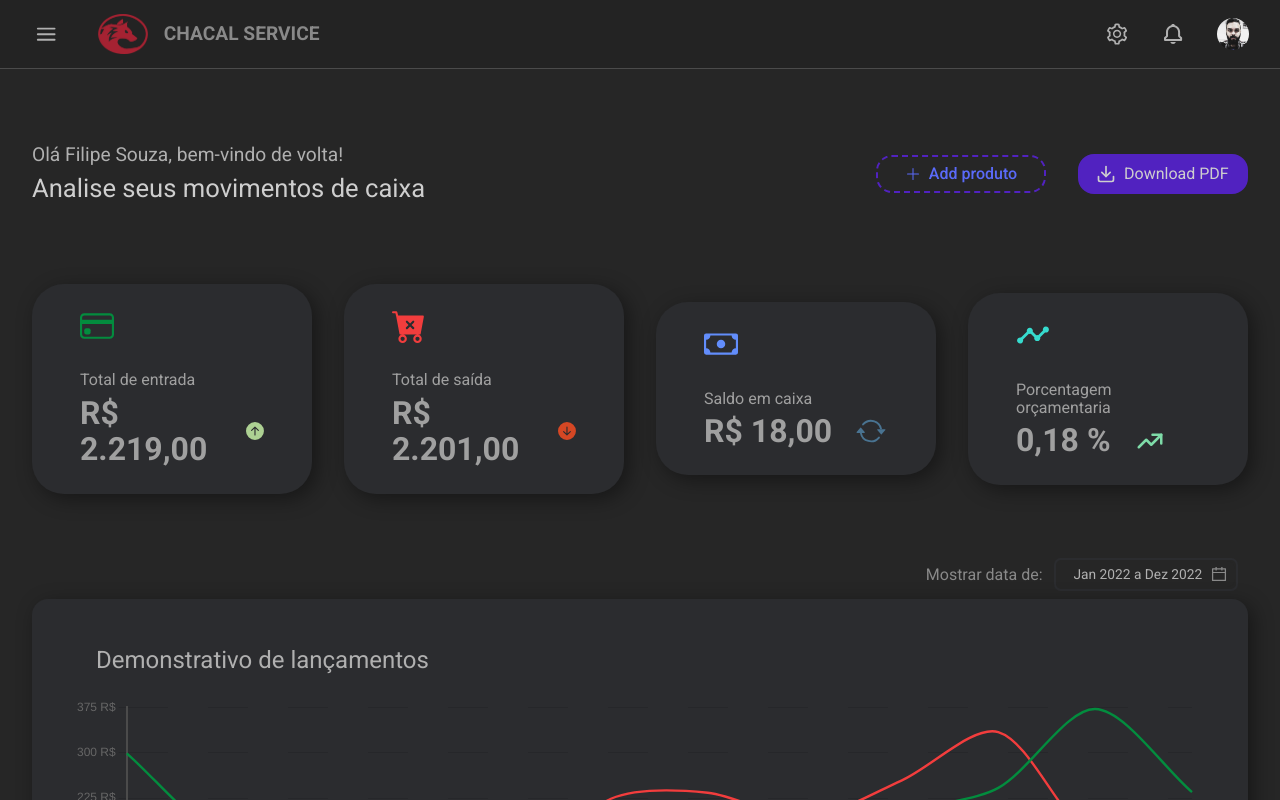
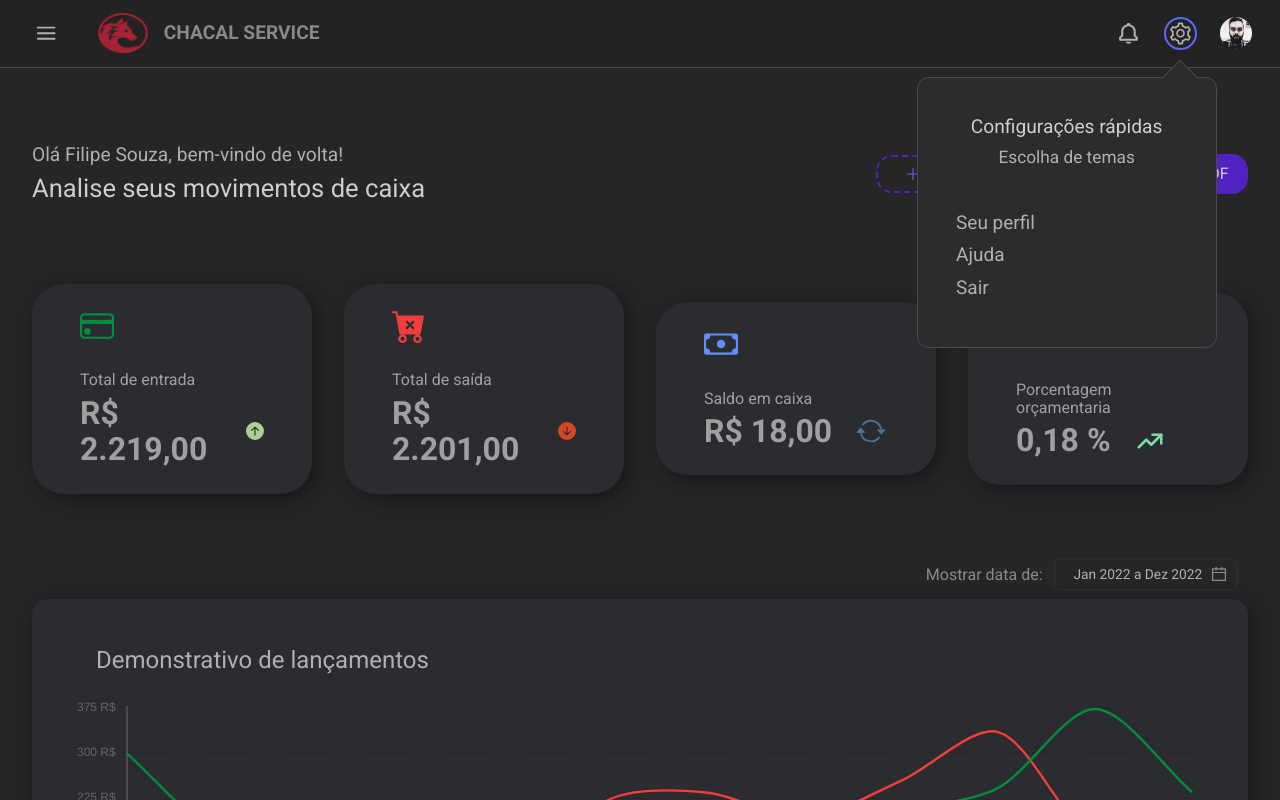
Before and after one commit to Fsouzza/chacal-servicev2, a React (Create React App) app: page / in a window 1280 px wide. Both pictures are taken after a click on the button 1172 px from the left and 34 px from the top of the page. Shown: the top 800 px of the page. Built offline with nearby package versions, Linux system fonts and the light colour scheme.

Commit message:
refatoracao components dropdown

```diff
--- a/src/components/header/dropdownMenus/dropdownItem/DropdownItem.tsx
+++ /dev/null
@@ -1,16 +0,0 @@
-import styles from '../dropdownPerfil/DropdownPerfil.module.scss';
-import { ReactNode } from 'react';
-
-interface Props {
-  icon: ReactNode
-  text: string
-}
-
-export const DropdownItem = (props: Props ) => {
-  return(
-    <li className={styles.profileMenu__item}>
-      {props.icon}
-      <a href='#'>{props.text}</a>
-    </li>
-  );
-};
--- a/src/components/header/dropdownMenus/dropdownPerfil/DropdownPerfil.module.scss
+++ b/src/components/header/dropdownMenus/dropdownPerfil/DropdownPerfil.module.scss
@@ -13,8 +13,8 @@
 	opacity: 1;
 	padding: 2em;
 	position: absolute;
-	right: 0.6em;
-	top: 4.2em;
+	right: 0.5em;
+	top: 4em;
 	width: 300px;
 	&::before {
 		background-color: #2c2c2c;
@@ -23,7 +23,7 @@
 		content: "";
 		height: 25px;
 		position: absolute;
-		right: 1.1em;
+		right: 1em;
 		top: -13px;
 		transform: rotate(45deg);
 		width: 25px;
@@ -70,11 +70,18 @@
 		justify-content: flex-start;
 		margin-bottom: 0.5em;
 		transition: 0.3s all;
-		&:hover {
-			color: $cor-azull;
-		}
-		a {
-			font-size: 0.8em;
+		button {
+			align-items: center;
+			color: $cor-brancol;
+			cursor: pointer;
+			display: flex;
+			font-size: .9em;
+			gap: 0.5em;
+			justify-content: flex-start;
+			transition: 0.3s all;
+			&:hover {
+				color: $cor-azull;
+			}
 		}
 	}
 	&__termos {
--- a/src/components/header/dropdownMenus/dropdownPerfil/DropdownPerfil.tsx
+++ b/src/components/header/dropdownMenus/dropdownPerfil/DropdownPerfil.tsx
@@ -4,7 +4,6 @@ import { useState, useRef } from 'react';
 import { useEffect } from 'react';
 import { BiUser, BiLogOut, BiHelpCircle } from 'react-icons/bi';
 import styles2 from '../../header.module.scss';
-import { DropdownItem } from '../dropdownItem/DropdownItem';
 import styles from './DropdownPerfil.module.scss';
 
 export const DropdownPerfil = () => {
@@ -18,9 +17,7 @@ export const DropdownPerfil = () => {
         setProfileOpen(false);
       }
     };
-    profileOpen
-      ? window.addEventListener('click', handleClickOutside)
-      : window.removeEventListener('click', handleClickOutside);
+    profileOpen ? window.addEventListener('click', handleClickOutside) : window.removeEventListener('click', handleClickOutside);
   }, [profileOpen]);
 
   const handleFocus = () => {
@@ -35,16 +32,21 @@ export const DropdownPerfil = () => {
           onClick={handleFocus}
         />
       </button>
-
       <div className={profileOpen ? `${styles.profileMenu}` : `${styles.profileMenu__inativo}`}>
         <div className={styles.profileMenu__titulo}>
           <h3>{username}</h3>
           <span>Assist. Administrativo</span>
         </div>
         <ul className={styles.profileMenu__items}>
-          <DropdownItem icon={<BiUser />} text={'Seu perfil'}/>
-          <DropdownItem icon={<BiHelpCircle />} text={'Ajuda'}/>
-          <DropdownItem icon={<BiLogOut />} text={'Sair'} />
+          <li className={styles.profileMenu__item}>
+            <button><BiUser /> Seu perfil</button>
+          </li>
+          <li className={styles.profileMenu__item}>
+            <button><BiHelpCircle /> Ajuda</button>
+          </li>
+          <li className={styles.profileMenu__item}>
+            <button><BiLogOut /> Sair</button>
+          </li>
         </ul>
         <div className={styles.profileMenu__termos}>
           <span>* Politica de Privacidade</span>
--- a/src/components/header/dropdownMenus/dropdownSettings/DropdownSettings.module.scss
+++ b/src/components/header/dropdownMenus/dropdownSettings/DropdownSettings.module.scss
@@ -0,0 +1,83 @@
+@import "../../../../styles/variaveis";
+
+.settingsMenu {
+	align-items: center;
+	background-color: #2c2c2c;
+	border: 1px solid $cor-secundaria;
+	border-radius: .6em;
+	box-sizing: border-box;
+	display: flex;
+	flex-direction: column;
+	gap: 1.5em;
+	justify-content: center;
+	opacity: 1;
+	padding: 2em;
+	position: absolute;
+	right: 3.3em;
+	top: 4em;
+	width: 300px;
+	&::before {
+		background-color: #2c2c2c;
+		border-left: 1px solid $cor-secundaria;
+		border-top: 1px solid $cor-secundaria;
+		content: "";
+		height: 25px;
+		position: absolute;
+		right: 1.2em;
+		top: -13px;
+		transform: rotate(45deg);
+		width: 25px;
+	}
+	&__inativo {
+		display: none;
+	}
+	&__titulo {
+		align-items: center;
+		display: flex;
+		flex-direction: column;
+		justify-content: center;
+		gap: 0.5em;
+		margin-bottom: 0.8em;
+		h3 {
+			color: $cor-branco;
+			font-size: 1em;
+      font-weight: 400;
+		}
+		span {
+			color: $cor-brancol;
+			font-size: 0.9em;
+			font-weight: 400;
+		}
+	}
+	&__items {
+		align-items: initial;
+		display: flex;
+		flex-direction: column;
+		justify-content: center;
+		width: 100%;
+	}
+	&__item {
+		align-items: center;
+		color: $cor-branco;
+		cursor: pointer;
+		display: flex;
+		font-size: 1.1em;
+		gap: 0.5em;
+		justify-content: flex-start;
+		margin-bottom: 0.5em;
+		transition: 0.3s all;
+		button {
+			align-items: center;
+			color: $cor-brancol;
+			cursor: pointer;
+			display: flex;
+			font-size: .9em;
+			gap: 0.5em;
+			justify-content: flex-start;
+			transition: 0.3s all;
+			&:hover {
+				color: $cor-azull;
+			}
+		}
+	}
+}
--- a/src/components/header/dropdownMenus/dropdownSettings/DropdownSettings.tsx
+++ b/src/components/header/dropdownMenus/dropdownSettings/DropdownSettings.tsx
@@ -1,11 +1,52 @@
 import styles from './DropdownSettings.module.scss';
 import { AiOutlineSetting } from 'react-icons/ai';
 import styles2 from '../../header.module.scss';
+import { useEffect, useRef, useState } from 'react';
 
 export const DropdownSettings = () => {
+  const [settingsOpen, setSettingsOpen] = useState(false);
+  const dropdownSettings = useRef<HTMLDivElement>(null);
+
+  useEffect(() => {
+    // eslint-disable-next-line @typescript-eslint/no-explicit-any
+    const handleClickOutside = (e: any) => {
+      if(settingsOpen && !dropdownSettings.current?.contains(e.target as Node)){
+        setSettingsOpen(false);
+      }
+    };
+    settingsOpen ? window.addEventListener('click', handleClickOutside) : window.removeEventListener('click', handleClickOutside);
+  }, [settingsOpen]);
+
+  const handleFocus = () => {
+    setSettingsOpen(!settingsOpen);
+  };
+
   return(
-    <li>
-      <button className={styles2.header__link}><AiOutlineSetting /></button>
-    </li>
+    <div ref={dropdownSettings}>
+      <button
+        className={settingsOpen ? `${styles2.header__link__ativo}` : `${styles2.header__link}`}
+        onClick={handleFocus}
+      >
+        <AiOutlineSetting />
+      </button>
+
+      <div className={settingsOpen ? `${styles.settingsMenu}` : `${styles.settingsMenu__inativo}`}>
+        <div className={styles.settingsMenu__titulo}>
+          <h3>Configurações rápidas</h3>
+          <span>Escolha de temas</span>
+        </div>
+        <ul className={styles.settingsMenu__items}>
+          <li className={styles.settingsMenu__item}>
+            <button> Seu perfil</button>
+          </li>
+          <li className={styles.settingsMenu__item}>
+            <button> Ajuda </button>
+          </li>
+          <li className={styles.settingsMenu__item}>
+            <button> Sair </button>
+          </li>
+        </ul>
+      </div>
+    </div>
   );
 };
--- a/src/components/header/header.module.scss
+++ b/src/components/header/header.module.scss
@@ -62,7 +62,7 @@
     align-items: center;
     display: flex;
     flex-direction: row;
-    font-size: 1.16em;
+    font-size: 1.2em;
     gap: 1em;
     justify-content: center;
   }
@@ -73,7 +73,7 @@
     cursor: pointer;
     display: flex;
     font-size: 1.3em;
-    padding: 0.2em;
+    padding: 2px;
     overflow: hidden;
     &:hover {
       background-color: #4b4b4b;
@@ -87,7 +87,7 @@
       cursor: pointer;
       display: flex;
       font-size: 1.3em;
-      padding: 0.2em;
+      padding: 2px;
       overflow: hidden;
     }
   }
--- a/src/components/header/index.tsx
+++ b/src/components/header/index.tsx
@@ -35,8 +35,8 @@ export const Header = () => {
         <strong>Chacal Service</strong>
       </div>
       <ul className={styles.header__lista}>
+        <DropdownNotification />
         <DropdownSettings />
-        <DropdownNotification />
         <DropdownPerfil />
       </ul>
     </header>
--- a/src/components/sidebar/sidebar.module.scss
+++ b/src/components/sidebar/sidebar.module.scss
@@ -7,11 +7,11 @@
   box-shadow: 0 10px 24px rgba(0, 0, 0, 0.7);
   display: flex;
   flex-direction: column;
-  gap: 2.6em;
+  gap: 2em;
   min-height: 100vh;
   justify-content: flex-start;
   overflow: hidden;
-  padding: 3em .5em 0 0;
+  padding: 2.5em .5em 0 0;
   position: fixed;
   left: 0;
   top: 3.1em;
@@ -23,7 +23,7 @@
     width: 100%;
     span{
       color: $cor-cinza;
-      font-size: .8em;
+      font-size: .7em;
       font-weight: 400;
       line-height: 2.8;
       margin-left: .8em;
--- a/src/components/sidebar/sidebarItens/sidebarItens.module.scss
+++ b/src/components/sidebar/sidebarItens/sidebarItens.module.scss
@@ -5,7 +5,7 @@
   color: $cor-brancol;
   cursor: pointer;
   display: flex;
-  font-weight: 500;
+  font-weight: 400;
   gap: .6em;
   justify-content: flex-start;
   padding: .4em 1.3em;
@@ -14,6 +14,7 @@
   &:hover{
     background-color: #333333;
     color: $cor-azull;
+    font-weight: 500;
   }
   div{
     font-size: .9em;
```
